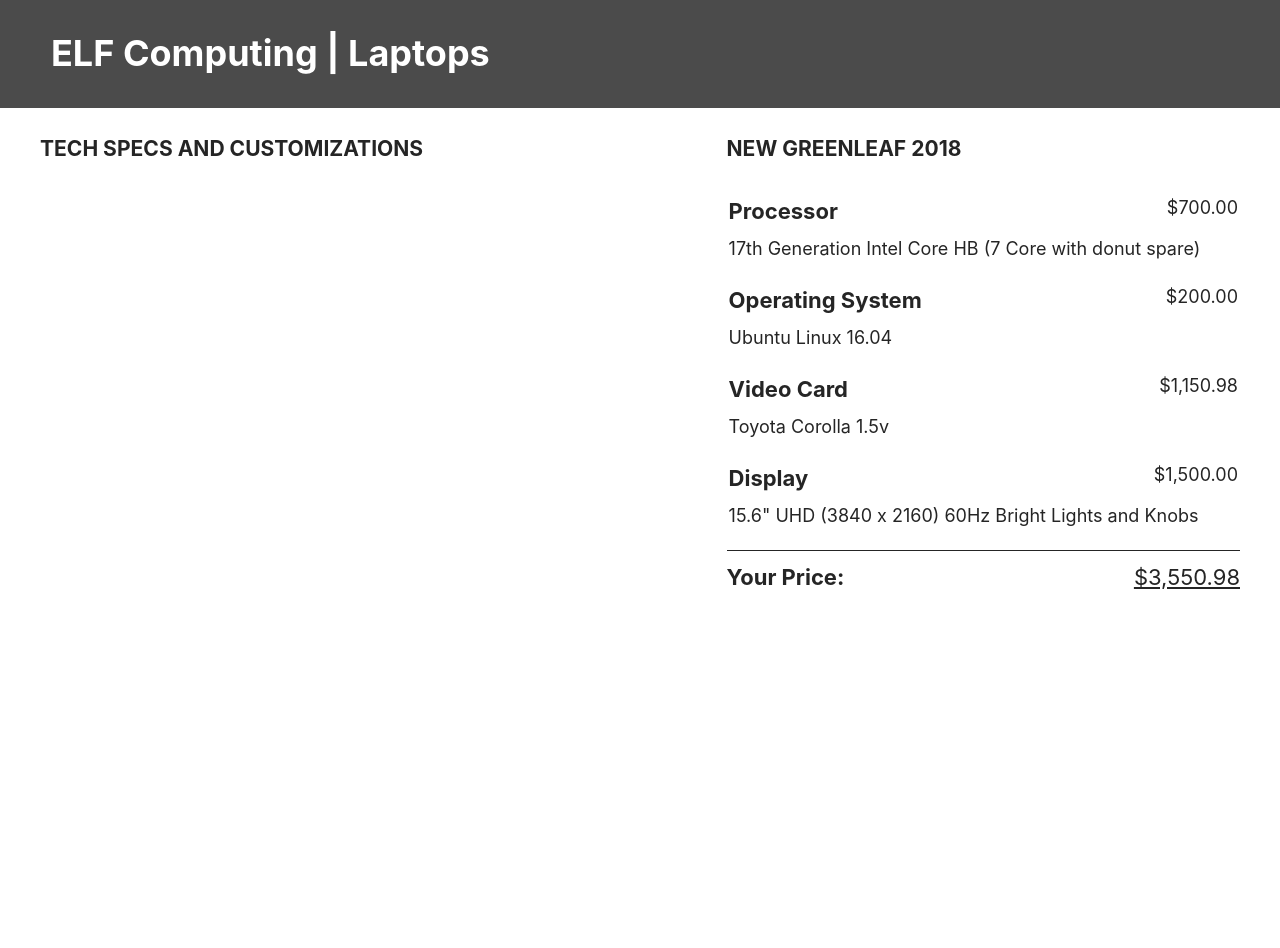
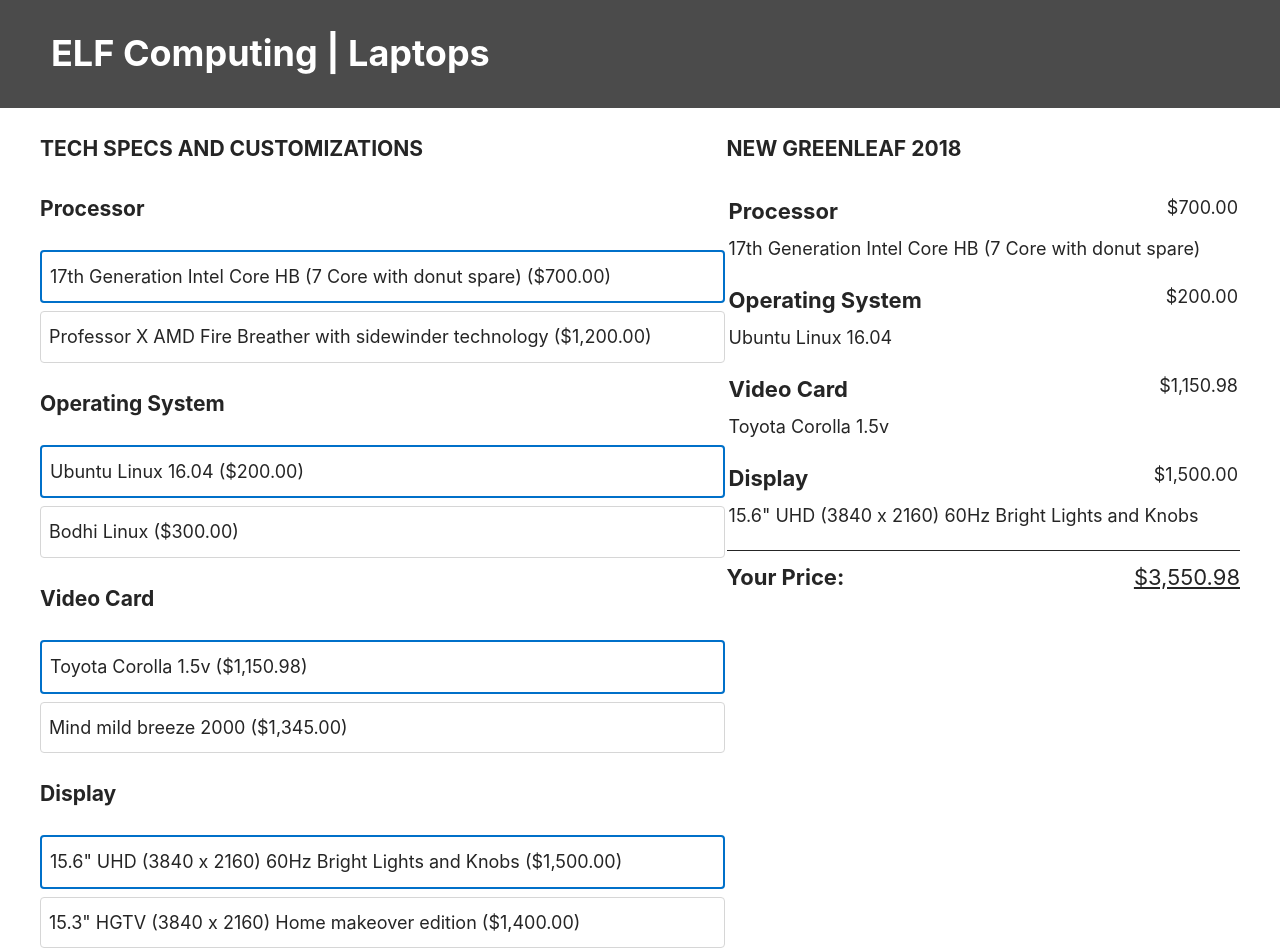
Before and after one commit to marykasp/laptop_customizer-mary, a React (Create React App) app: page / in a window 1280 px wide. Before the commit the page ends 800 px from the top, so only its background shows below. Built offline with nearby package versions, Linux system fonts and the light colour scheme.

Commit message:
added feature component

```diff
--- a/src/App.js
+++ b/src/App.js
@@ -1,6 +1,6 @@
 import React, { Component } from 'react';
 import Summary from './Summary/Summary';
-import Features from './Features/Features';
+import FeatureList from './FeatureList/FeatureList';
 import Total from './Total/Total'
 import Header from './Header/Header'
 import './App.css';
@@ -54,7 +54,11 @@
         <main>
           <section className="main__form">
             <h3>TECH SPECS AND CUSTOMIZATIONS</h3>
-
+            <FeatureList
+              features={this.props.features}
+              selected={this.state.selected}
+              onSelect={this.updateFeature}
+            />
           </section>
           <section className="main__summary">
             <Summary selected={this.state.selected} />
--- /dev/null
+++ b/src/Feature/Feature.js
@@ -0,0 +1,41 @@
+import React, { Component } from 'react';
+import slugify from 'slugify';
+// This object will allow us to
+// easily convert numbers into US dollar values
+const USCurrencyFormat = new Intl.NumberFormat('en-US', {
+    style: 'currency',
+    currency: 'USD'
+  });
+
+
+class Feature extends Component {
+
+
+    render() {
+        const options = this.props.options.map((item,index) => {
+            const itemHash = slugify(JSON.stringify(item));
+            return (
+                <div key={itemHash} className="feature__item">
+                    <input
+                    type="radio"
+                    id={itemHash}
+                    name={slugify(this.props.name)}
+                    checked={item.name === this.props.selected[this.props.name].name}
+                    className="feature__option"
+                    />
+                    <label htmlFor={itemHash} className="feature__label">
+                    {item.name} ({USCurrencyFormat.format(item.cost)})
+                    </label>
+                </div>
+            )
+        })
+        return (
+            <div>
+            <h3>{this.props.name}</h3>
+            {options}
+            </div>
+         );
+    }
+}
+
+export default Feature;
--- /dev/null
+++ b/src/FeatureList/FeatureList.js
@@ -0,0 +1,26 @@
+import React, {Component} from 'react'
+import Feature from '../Feature/Feature'
+
+export default class FeaturesList extends Component {
+  render() {
+    const {selected} = this.props;
+    const features = Object.keys(this.props.features)
+      .map((feature, idx) => {
+          return (
+              <Feature
+                name={feature}
+                key={feature}
+                options={this.props.features[feature]}
+                selected={selected}
+                onSelect={this.props.onSelect}
+              />
+          )
+      })
+
+    return (
+      <section className="main__form">
+        {features}
+      </section>
+    )
+  }
+}
```
Also changed, not shown: src/Features/Features.js (deleted).
